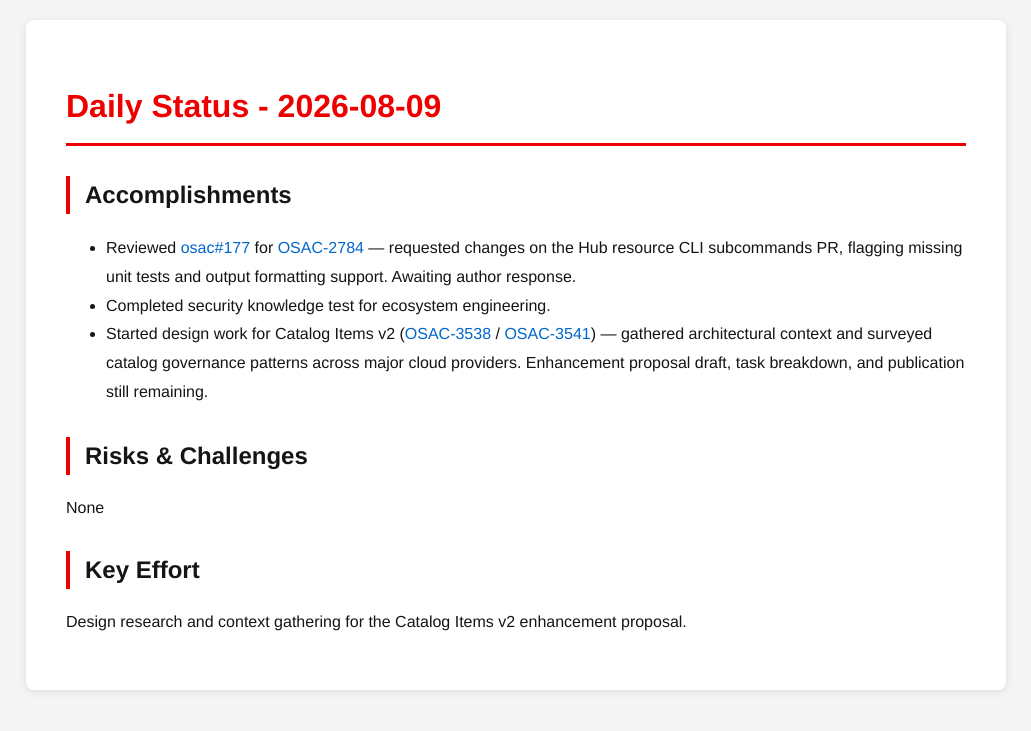
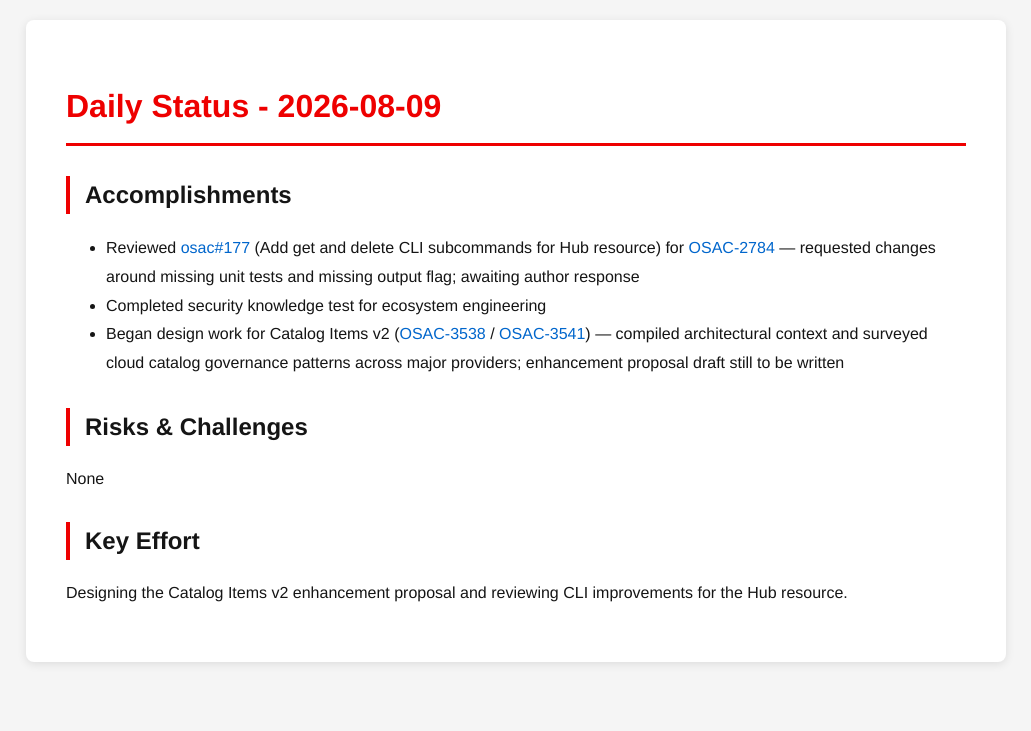
Before and after one commit to tzvatot/daily-status, a Jekyll site: the page built from 2026-08-09.md, in a window 1280 px wide. Shown: the top 731 px of the page, without its empty margins (124-1155 px from the left). Built offline with Jekyll 4.4.1, drawn with Linux system fonts in a browser that asks for light colours.

Commit message:
Daily status update - 2026-08-09

```diff
--- a/2026-08-09.md
+++ b/2026-08-09.md
@@ -7,12 +7,12 @@
 # Daily Status - 2026-08-09
 
 ## Accomplishments
-- Reviewed [osac#177](https://github.com/osac-project/osac/pull/177) for [OSAC-2784](https://redhat.atlassian.net/browse/OSAC-2784) — requested changes on the Hub resource CLI subcommands PR, flagging missing unit tests and output formatting support. Awaiting author response.
-- Completed security knowledge test for ecosystem engineering.
-- Started design work for Catalog Items v2 ([OSAC-3538](https://redhat.atlassian.net/browse/OSAC-3538) / [OSAC-3541](https://redhat.atlassian.net/browse/OSAC-3541)) — gathered architectural context and surveyed catalog governance patterns across major cloud providers. Enhancement proposal draft, task breakdown, and publication still remaining.
+- Reviewed [osac#177](https://github.com/osac-project/osac/pull/177) (Add get and delete CLI subcommands for Hub resource) for [OSAC-2784](https://redhat.atlassian.net/browse/OSAC-2784) — requested changes around missing unit tests and missing output flag; awaiting author response
+- Completed security knowledge test for ecosystem engineering
+- Began design work for Catalog Items v2 ([OSAC-3538](https://redhat.atlassian.net/browse/OSAC-3538) / [OSAC-3541](https://redhat.atlassian.net/browse/OSAC-3541)) — compiled architectural context and surveyed cloud catalog governance patterns across major providers; enhancement proposal draft still to be written
 
 ## Risks & Challenges
 None
 
 ## Key Effort
-Design research and context gathering for the Catalog Items v2 enhancement proposal.
+Designing the Catalog Items v2 enhancement proposal and reviewing CLI improvements for the Hub resource.
```
